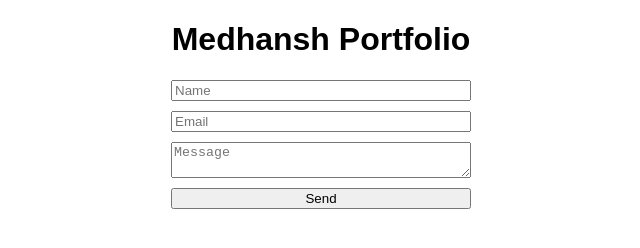
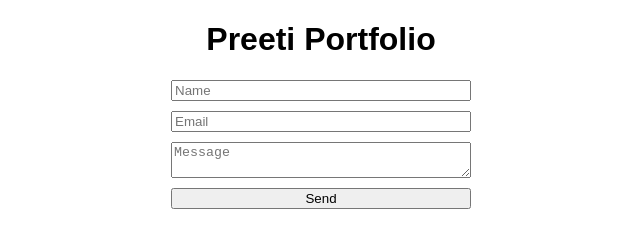
Before and after one commit to Preetithapa26/Portfolio_project, a plain HTML site: page index.html in a window 1280 px wide. Shown: the whole page, without its empty margins (319-959 px from the left). Drawn offline with Linux system fonts and the light colour scheme.

Commit message:
Update index.html

```diff
--- a/index.html
+++ b/index.html
@@ -1,12 +1,12 @@
 <!DOCTYPE html>
 <html>
 <head>
-    <title>Medhansh Portfolio</title>
+    <title>Preeti Portfolio</title>
     <link rel="stylesheet" href="style.css">
 </head>
 <body>
 
-<h1>Medhansh Portfolio</h1>
+<h1>Preeti Portfolio</h1>
 
 <form id="contactForm">
     <input type="text" id="name" placeholder="Name" required>
@@ -17,4 +17,5 @@
 
 <script src="script.js"></script>
 </body>
+
 </html>
```
